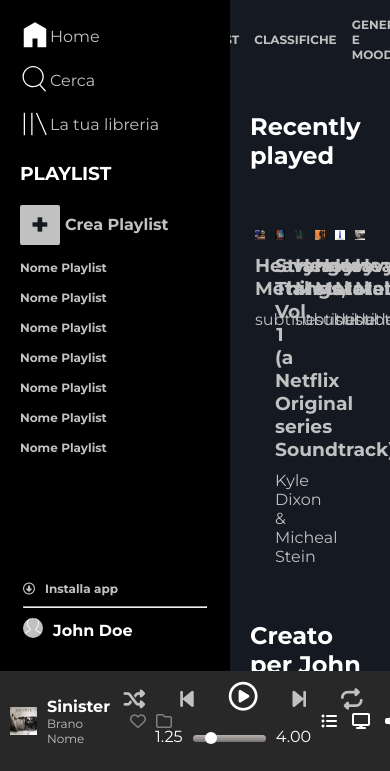
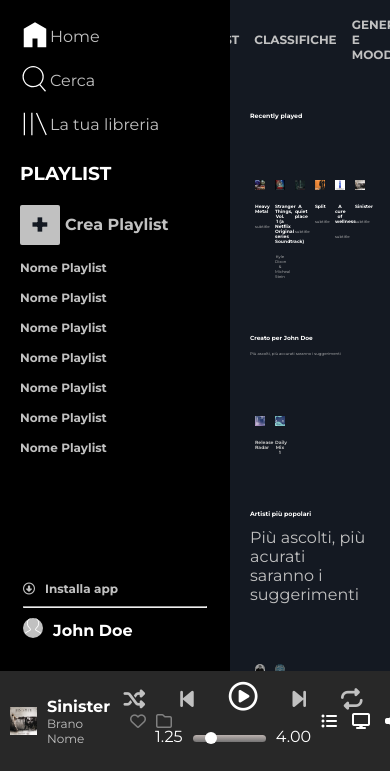
Before and after one commit to Simone-Fratini/html-css-spotifyweb, a plain HTML site: page index.html in a window 390 px wide. Shown: the part 73-844 px from the top of the page. Drawn offline with Linux system fonts and the light colour scheme.

Commit message:
added responsive text via vw

```diff
--- a/css/style.css
+++ b/css/style.css
@@ -134,6 +134,10 @@ ul{
 /* colors  */
 .cl-lightgrey{
     color: var(--color-lightgrey);
+}
+
+.cl-white{
+    color: var(--color-light);
 }
 
 
@@ -375,6 +379,13 @@ main{
 
 }
 
+.text-title{
+    font-size: 1.6vw;
+}
+.text-album{
+    font-size: 1vw;
+}
+
 /* FOOTER */
 
 #playbar{
--- a/index.html
+++ b/index.html
@@ -90,7 +90,7 @@
                         </ul>
                     </nav>
                     <section class="ptop-50">
-                        <h2>Recently played</h2>
+                        <h2 class="text-title">Recently played</h2>
                         <div class="ptop-50 d-flex wrap debug">
                             <div class="album debug col-recent">
                                 <a href="">
@@ -99,8 +99,8 @@
                                     <div class="layover"><i class="fa-regular fa-circle-play"></i></div>
 
                                 </div>
-                                <div class="text-center">
-                                    <h3 class="ptop-10">Heavy Metal</h3>
+                                <div class="text-center text-album">
+                                    <h3 class="ptop-10 cl-white">Heavy Metal</h3>
                                     <div class="cl-lightgrey ptop-10">subtitle</div>
                                 </div>
                                 </a>
@@ -109,8 +109,8 @@
                             <div class="album col-recent debug">
                                 <a href="#">
                                 <img class="album-image" src="img/stranger.jpeg" alt="metal">
-                                <div class="text-center">
-                                    <h3 class="ptop-10">Stranger Things, Vol. 1 (a Netflix Original series Soundtrack)</h3>
+                                <div class="text-center text-album">
+                                    <h3 class="ptop-10 cl-white">Stranger Things, Vol. 1 (a Netflix Original series Soundtrack)</h3>
                                     <div class="cl-lightgrey ptop-10">Kyle Dixon & Micheal Stein</div>
                                 </div>
                                 </a>
@@ -119,8 +119,8 @@
                             <div class="album col-recent debug">
                                 <a href="#">
                                 <img class="album-image" src="img/aquietplace.jpeg" alt="metal">
-                                <div class="text-center">
-                                    <h3 class="ptop-10">Heavy Metal</h3>
+                                <div class="text-center text-album">
+                                    <h3 class="ptop-10 cl-white">A quiet place</h3>
                                     <div class="cl-lightgrey ptop-10">subtitle</div>
                                 </div>
                             </a>
@@ -129,8 +129,8 @@
                             <div class="album col-recent debug">
                                 <a href="#">
                                 <img class="album-image" src="img/split.jpeg" alt="metal">
-                                <div class="text-center">
-                                    <h3 class="ptop-10">Heavy Metal</h3>
+                                <div class="text-center text-album">
+                                    <h3 class="ptop-10 cl-white">Split</h3>
                                     <div class="cl-lightgrey ptop-10">subtitle</div>
                                 </div>
                             </a>
@@ -139,8 +139,8 @@
                             <div class="album col-recent debug">
                                 <a href="#">
                                 <img class="album-image" src="img/cure.jpeg" alt="metal">
-                                <div class="text-center">
-                                    <h3 class="ptop-10">Heavy Metal</h3>
+                                <div class="text-center text-album">
+                                    <h3 class="ptop-10 cl-white">A cure of wellness</h3>
                                     <div class="cl-lightgrey ptop-10">subtitle</div>
                                 </div>
                              </a>
@@ -149,8 +149,8 @@
                             <div class="album col-recent debug">
                                 <a href="#">
                                 <img class="album-image" src="img/sinister.jpeg" alt="metal">
-                                <div class="text-center">
-                                    <h3 class="ptop-10">Heavy Metal</h3>
+                                <div class="text-center text-album">
+                                    <h3 class="ptop-10 cl-white">Sinister</h3>
                                     <div class="cl-lightgrey ptop-10">subtitle</div>
                                 </div>
                             </a>
@@ -160,15 +160,15 @@
                         </div>
                     </section>
                     <section class="ptop-50">
-                        <div>
+                        <div class="text-album">
                             <h2>Creato per John Doe</h2>
-                            <div class="ptop-10">Più ascolti, più accurati saranno i suggerimenti</div>
+                            <div class="ptop-10 cl-lightgrey">Più ascolti, più accurati saranno i suggerimenti</div>
                         </div>
                         <div class="d-flex wrap ptop-50">
                             <div class="album col-recent debug">
                                 <a href="#">
                                 <img class="album-image" src="img/radar.jpeg" alt="releaseradar">
-                                <div class="text-center">
+                                <div class="text-center text-album">
                                     <h3 class="ptop-10">Release Radar</h3>
                                 </div>
                             </a>
@@ -176,7 +176,7 @@
                             <div class="album col-recent debug">
                                 <a href="#">
                                 <img class="album-image" src="img/mixdaily.jpeg" alt="dailymix">
-                                <div class="text-center">
+                                <div class="text-center text-album">
                                     <h3 class="ptop-10">Daily Mix 1</h3>
                                 </div>
                             </a>
@@ -185,24 +185,24 @@
                     </section>
                     <section class="ptop-50">
                         <div>
-                            <h2>Artisti più popolari</h2>
-                            <div class="ptop-10">Più ascolti, più acurati saranno i suggerimenti</div>
+                            <h2 class="text-title">Artisti più popolari</h2>
+                            <div class="ptop-10 cl-lightgrey">Più ascolti, più acurati saranno i suggerimenti</div>
                         </div>
 
                         <div class="d-flex wrap ptop-50">
                             <div class="album col-recent debug">
                                 <a href="#">
                                 <img class="album-image rounded" src="img/einaudi.jpeg" alt="einaudi">
-                                <div class="text-center">
-                                    <h3 class="ptop-10">Ludovico Einaudi</h3>
+                                <div class="text-center text-album">
+                                    <h3 class="ptop-10 cl-white">Ludovico Einaudi</h3>
                                 </div>
                             </a>
                             </div>
                             <div class="album col-recent debug">
                                 <a href="#">
                                 <img class="album-image rounded" src="img/youg.jpeg" alt="young">
-                                <div class="text-center">
-                                    <h3 class="ptop-10">Lana Del Rey</h3>
+                                <div class="text-center text-album">
+                                    <h3 class="ptop-10 cl-white">Lana Del Rey</h3>
                                 </div>
                             </a>
                             </div>
```
